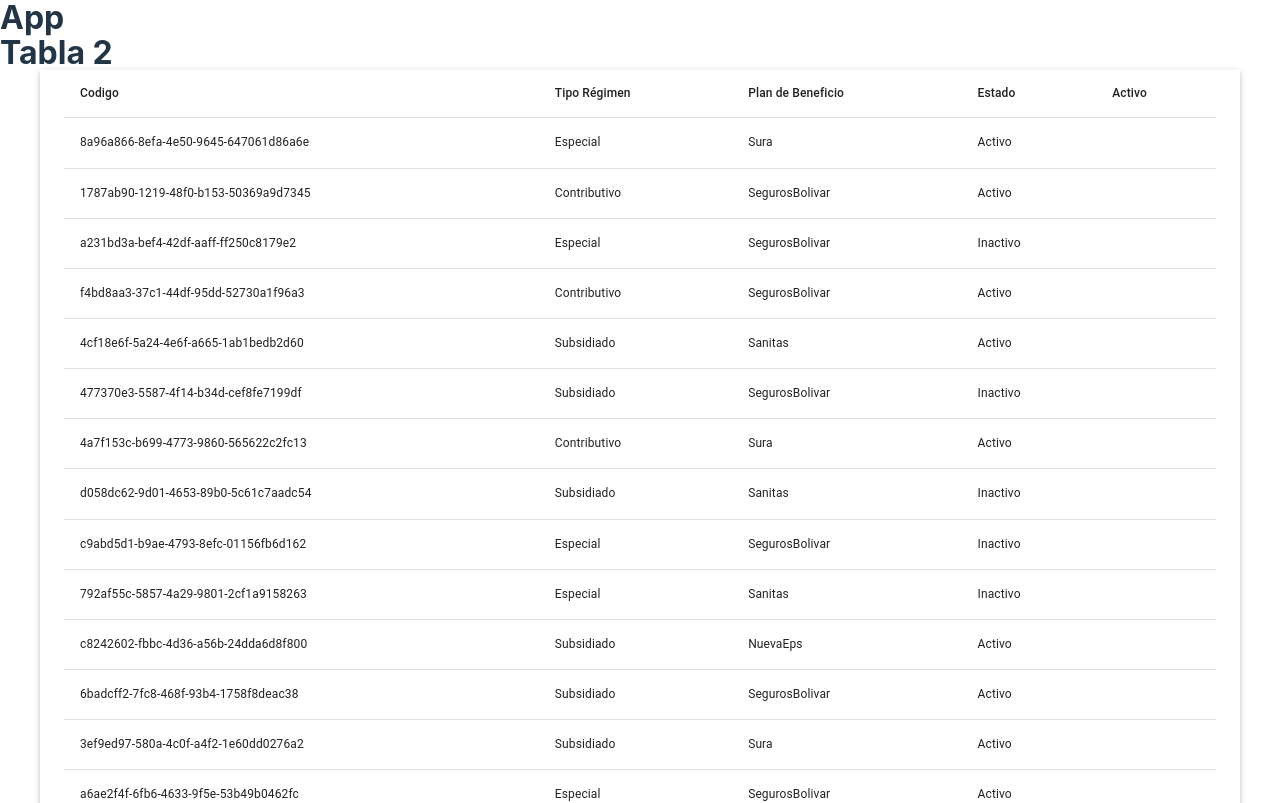
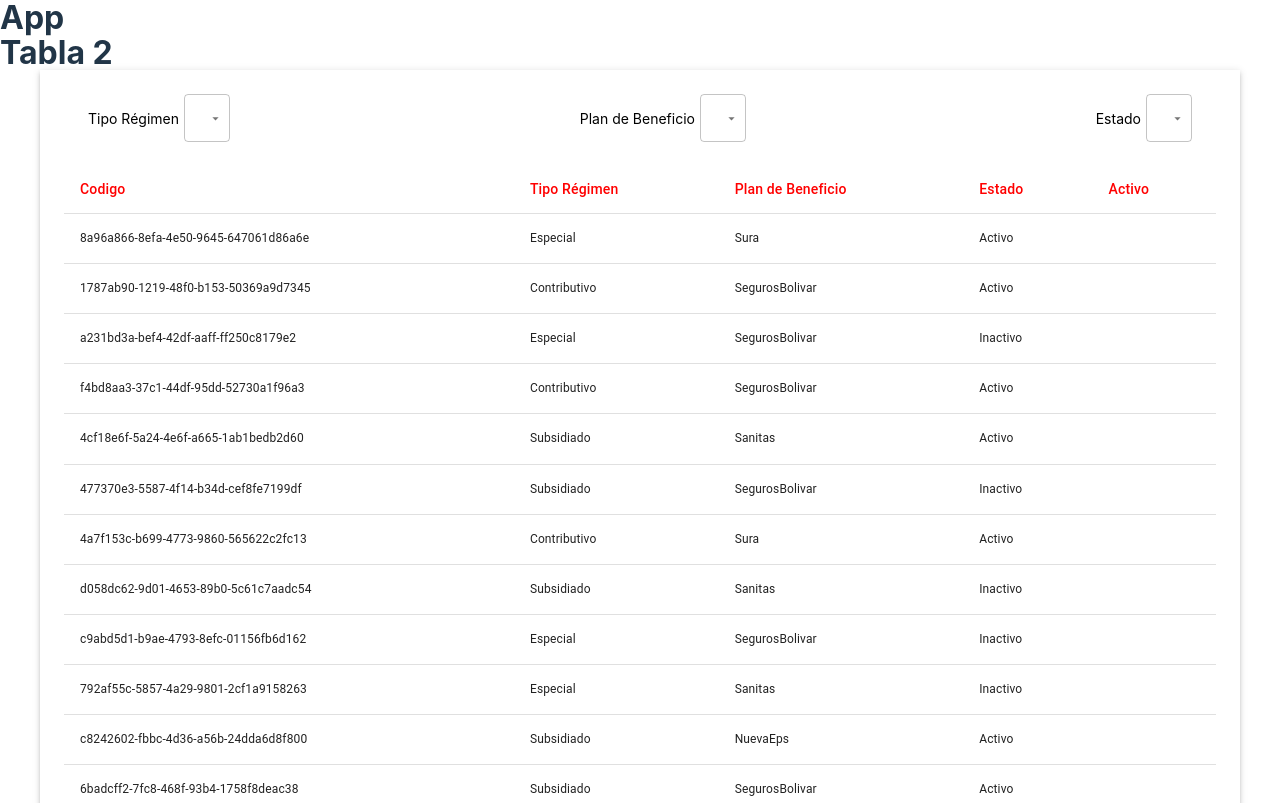
Before and after one commit to IngDonovan/migraReact, a React (Vite) app: page / in a window 1280 px wide. Shown: the top 803 px of the page. Built offline with nearby package versions, Linux system fonts and the light colour scheme.

Commit message:
show menu dinamic in select

```diff
--- a/src/components/DonoTable/index.jsx
+++ b/src/components/DonoTable/index.jsx
@@ -1,4 +1,4 @@
-import React from "react";
+import React, { useState } from "react";
 import {
   TableContainer,
   Table,
@@ -7,16 +7,38 @@
   TableRow,
   TableCell,
   Container,
+  Select,
+  MenuItem,
+  Box,
 } from "@mui/material";
 import { data } from "../../data";
 import "./DonoTable.css";
 
+// Obtenemos el primer objeto de la lista
+const primerObjeto = data[0];
+// Obtenemos las claves del primer objeto
+const titulos = Object.keys(primerObjeto);
+// console.log(titulos);
+const titulosFiltro = Object.keys(data[0]).filter(
+  (key, index) => index !== 0 && index !== 4
+);
+const valoresUnicosPorTitulo = titulosFiltro.map(titulo => {
+    const valoresUnicosSet = new Set();
+    data.forEach(objeto => {
+      valoresUnicosSet.add(objeto[titulo]);
+    });
+    return Array.from(valoresUnicosSet);
+  });
+
+//   console.log(valoresUnicosPorTitulo);
+
+
 const DonoTable = () => {
-  // Obtenemos el primer objeto de la lista
-  const primerObjeto = data[0];
-  // Obtenemos las claves del primer objeto
-  const titulos = Object.keys(primerObjeto);
-  // console.log(titulos);
+  const [selectValue, setSelectValue] = useState("");
+
+  const handleChange = (event) => {
+    setSelectedDependency(event.target.value);
+  };
 
   return (
     <>
@@ -24,15 +46,64 @@
       <Container
         sx={{
           bgcolor: "white",
-          boxShadow:3,
+          boxShadow: 3,
         }}
       >
+        <Box
+          sx={{
+            display: "flex",
+            alignItems: "center",
+            justifyContent:"space-between",
+            color: "black",
+            fontSize: "1.4rem",
+            p: "12px",
+          }}
+        >
+            {titulosFiltro.map((key, index) => (
+                <Box key={index}
+                sx={{
+                    display: "flex",
+                    alignItems: "center",
+                    gap:"5px",
+                    p: "12px",
+                  }}
+                >
+                    <p>{key}</p>
+                    <Select>
+                        <MenuItem>Todo el contenido</MenuItem>
+                        {valoresUnicosPorTitulo[index].map((valor, idx) => (
+                            <MenuItem key={idx}>{valor}</MenuItem>
+                        ))}
+                    </Select>
+                </Box>
+            ))}
+        </Box>
+        {/* <div className="containSelects">
+        <label>{title}</label>
+        <Select value={select} onChange={handle}>
+        <MenuItem value="">All Dependencies</MenuItem>
+        {menu.map((item, index) => (
+            <MenuItem key={index} value={item}>
+            {item}
+            </MenuItem>
+        ))}
+        </Select>
+
+        </div> */}
         <TableContainer>
-          <Table >
+          <Table>
             <TableHead>
-              <TableRow >
+              <TableRow>
                 {titulos.map((key, index) => (
-                  <TableCell key={index} sx={{ fontSize: "1.2rem" }}>{key}</TableCell>
+                  <TableCell
+                    key={index}
+                    sx={{
+                      fontSize: "1.4rem",
+                      color: "red",
+                    }}
+                  >
+                    {key}
+                  </TableCell>
                 ))}
               </TableRow>
             </TableHead>
@@ -40,7 +111,9 @@
               {data.map((fila, index) => (
                 <TableRow key={index}>
                   {titulos.map((titulo, index) => (
-                    <TableCell key={index} sx={{ fontSize: "1.2rem" }}>{fila[titulo]}</TableCell>
+                    <TableCell key={index} sx={{ fontSize: "1.2rem" }}>
+                      {fila[titulo]}
+                    </TableCell>
                   ))}
                 </TableRow>
               ))}
```
